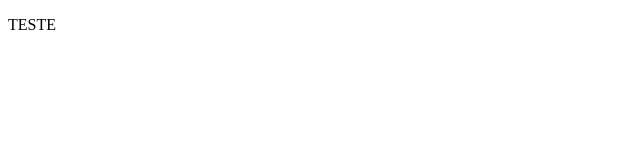
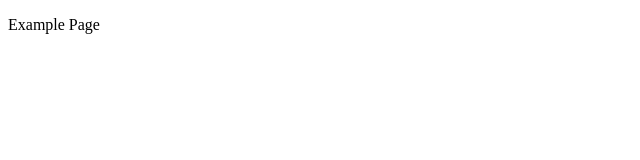
Before and after one commit to LuanLuL/app-godziny-frontend, a React (Create React App) app: page /example in a window 1280 px wide. Shown: the top 160 px of the page, without its empty margins (0-640 px from the left). Built offline with nearby package versions, Linux system fonts and the light colour scheme.

Commit message:
Added react-router-rom

```diff
--- a/package.json
+++ b/package.json
@@ -8,6 +8,7 @@
     "app-godziny-frontend": "file:",
     "react": "^18.3.1",
     "react-dom": "^18.3.1",
+    "react-router-dom": "^6.26.2",
     "react-scripts": "5.0.1"
   },
   "devDependencies": {
--- a/src/App.tsx
+++ b/src/App.tsx
@@ -1,7 +1,10 @@
+import { BrowserRouter } from "react-router-dom";
+import { AppRoutes } from "./routes";
+
 export const App = () => {
   return (
-    <div>
-      <p>TESTE</p>
-    </div>
+    <BrowserRouter>
+      <AppRoutes />
+    </BrowserRouter>
   );
 };
--- /dev/null
+++ b/src/routes/index.tsx
@@ -0,0 +1,16 @@
+import { Routes, Route, Navigate } from "react-router-dom";
+import { Example } from "../ui/sysPages/example/Example";
+
+export const AppRoutes = () => {
+  return (
+    <Routes>
+      <Route path="/example" element={<Example />} />
+      {/* <Route path="/doenca/:screenState/:id?" element={<DoencaModule />} />
+      <Route path="/patogeno/:screenState/:id?" element={<PatogenoModule />} />
+      <Route path="/sintoma/:screenState/:id?" element={<SintomaModule />} />
+      <Route path="/apoio/diagnostico" element={<ApoioDiagnostico />} />
+      <Route path="/logging" element={<Logging />} /> */}
+      <Route path="*" element={<Navigate to="/example" />} />
+    </Routes>
+  );
+};
--- /dev/null
+++ b/src/ui/sysPages/example/Example.tsx
@@ -0,0 +1,7 @@
+export const Example = () => {
+  return (
+    <div>
+      <p>Example Page</p>
+    </div>
+  );
+};
```
Also changed, not shown: 1 other file (tests, documents, lock files or other folders).
